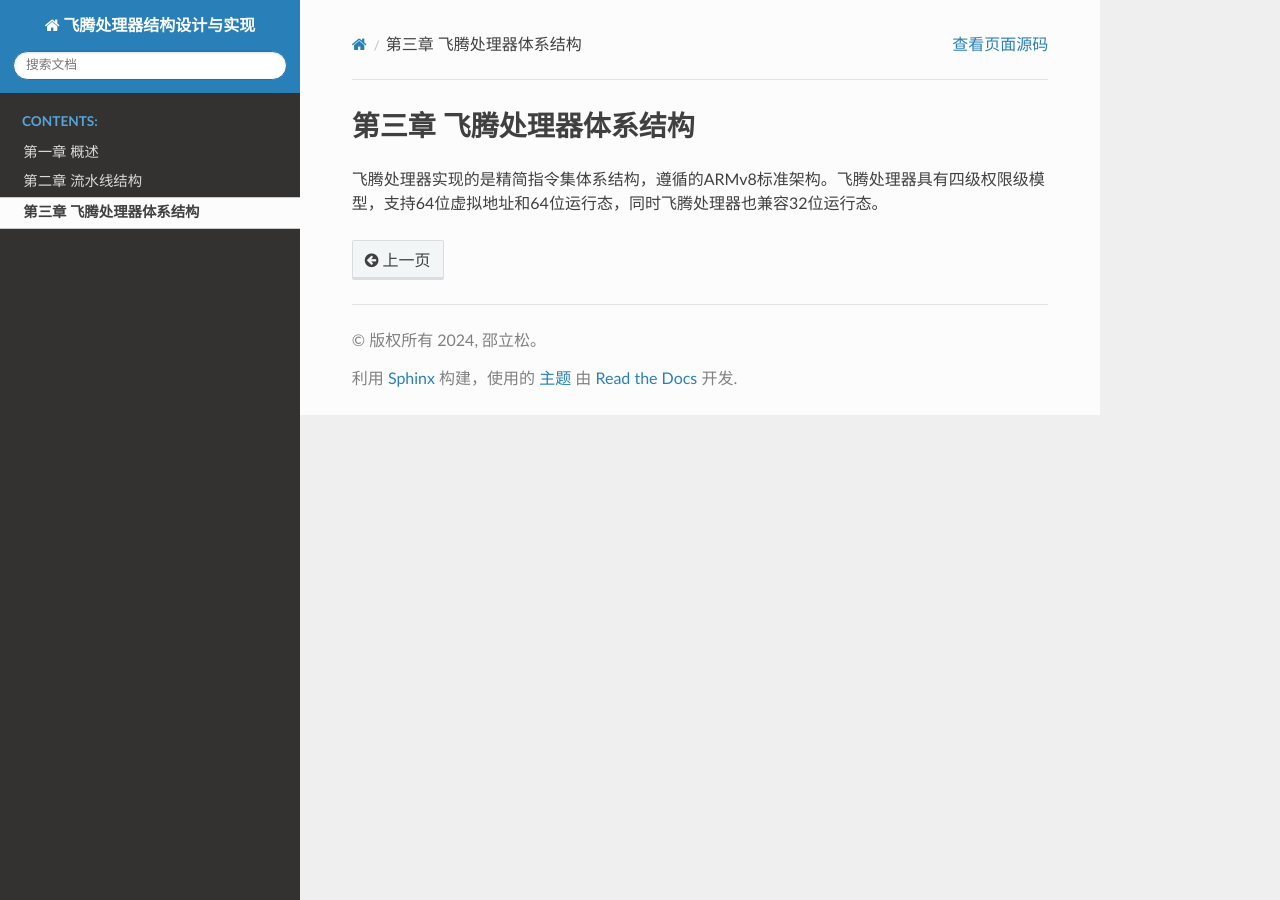
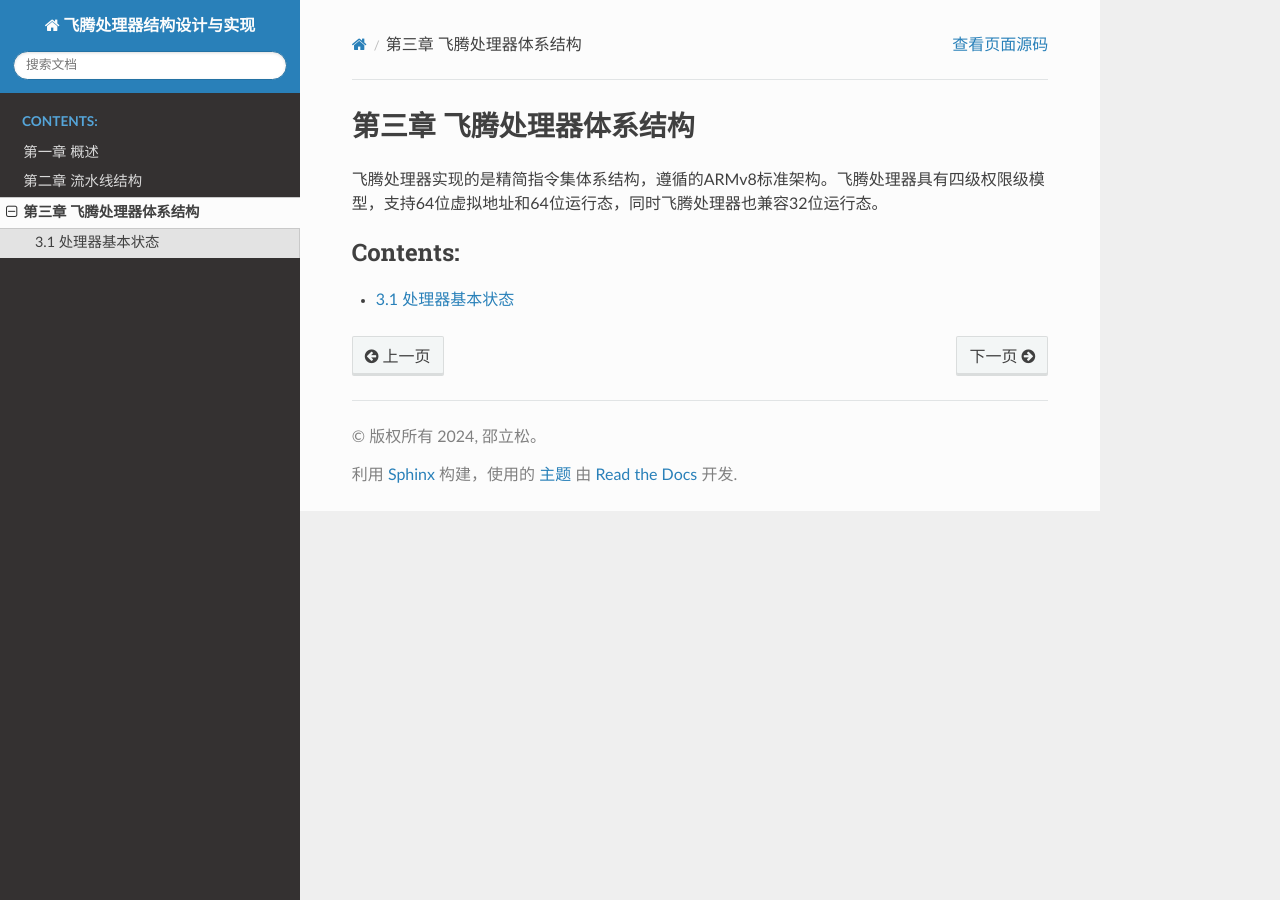
Before and after one commit to DaiZhiyuan/DocGen, a Sphinx documentation site: the page built from source/chapter3/index.rst, in a window 1280 px wide. Built offline with Sphinx 7.4.7 and the Read the Docs theme 3.1.0, drawn with Linux system fonts in a browser that asks for light colours.

Commit message:
add 3.1 section of chapter 3
Signed-off-by: Daizhiyuan <daizhiyuan@phytium.com.cn>

```diff
--- /dev/null
+++ b/source/chapter3/3.1_处理器基本状态.rst
@@ -0,0 +1,2 @@
+3.1 处理器基本状态
+##################
--- a/source/chapter3/index.rst
+++ b/source/chapter3/index.rst
@@ -2,3 +2,9 @@
 *************************
 
 飞腾处理器实现的是精简指令集体系结构，遵循的ARMv8标准架构。飞腾处理器具有四级权限级模型，支持64位虚拟地址和64位运行态，同时飞腾处理器也兼容32位运行态。
+
+.. toctree::
+   :maxdepth: 2
+   :caption: Contents:
+
+   3.1_处理器基本状态
```
